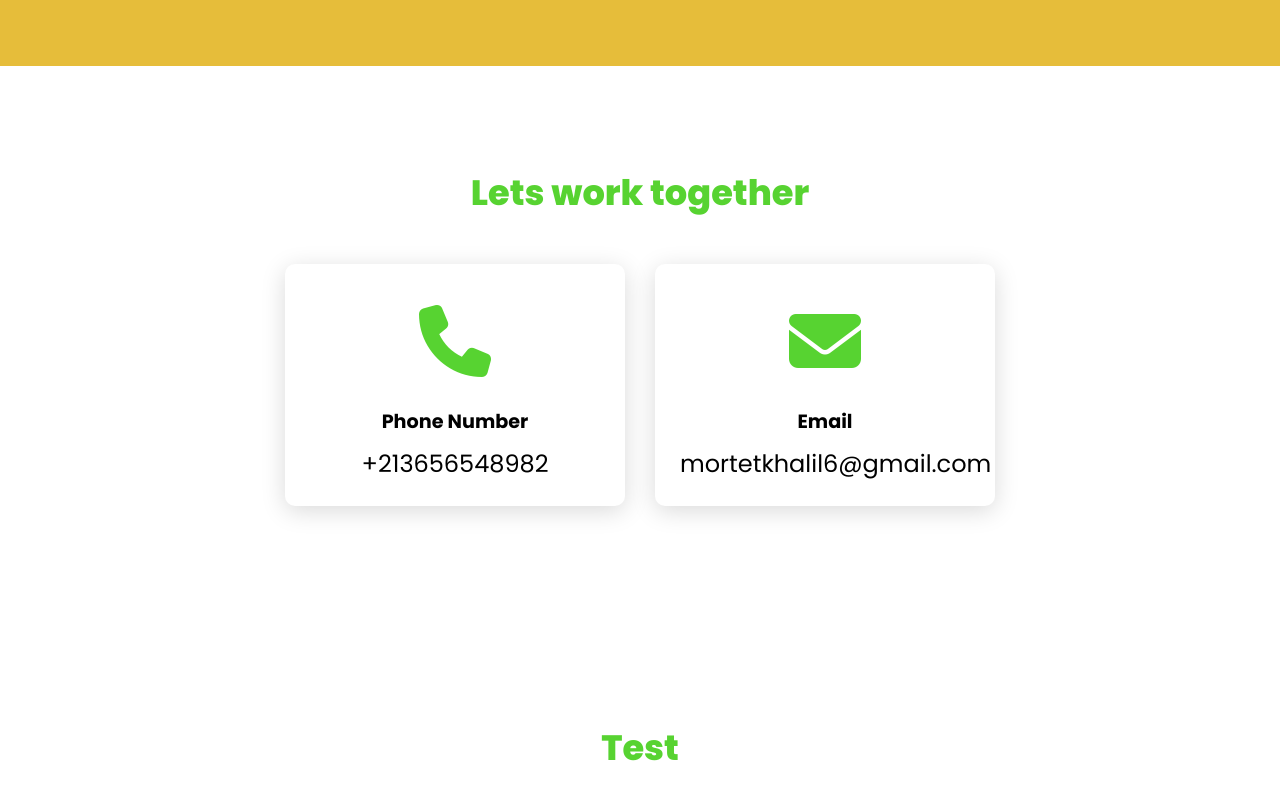
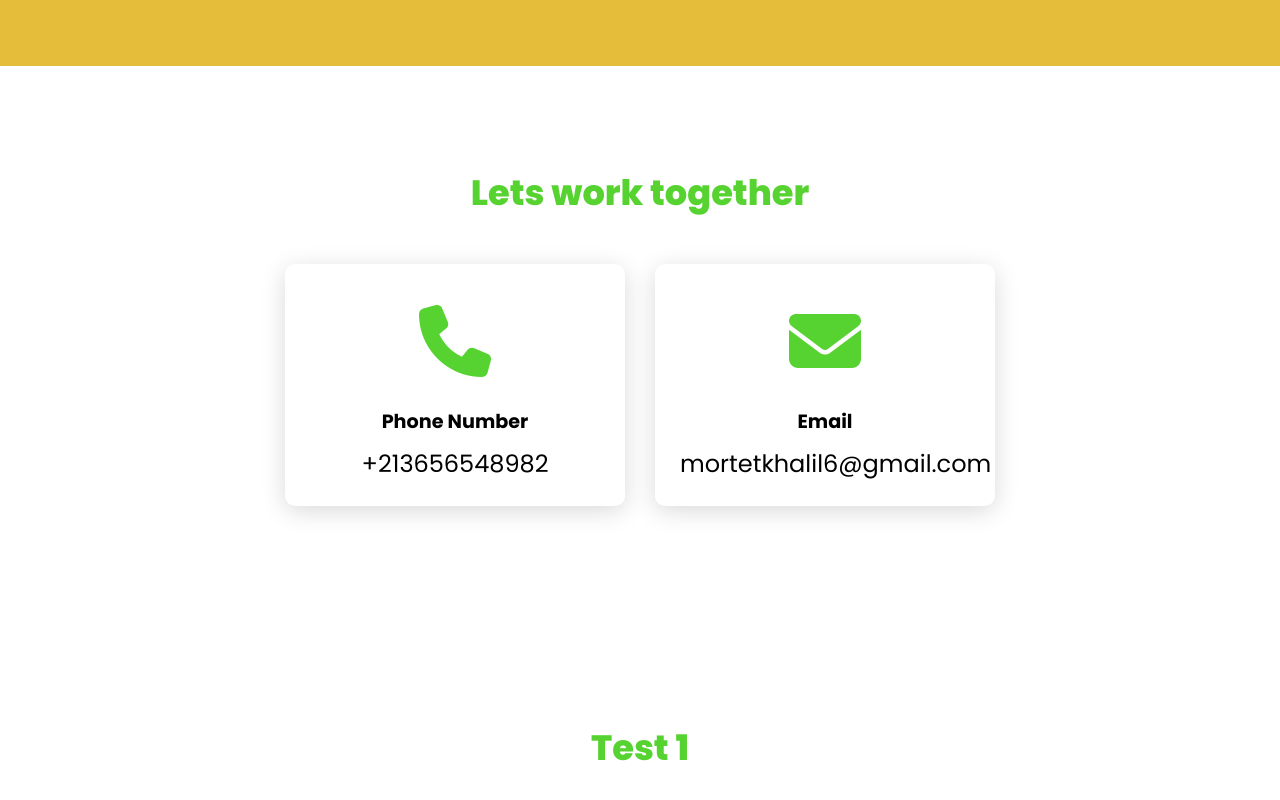
Before and after one commit to snax-cscc/test-1, a plain HTML site: page index.html in a window 1280 px wide. Shown: the part 3037-3837 px from the top of the page. Drawn offline with Linux system fonts and the light colour scheme.

Commit message:
Your commit message here

```diff
--- a/index.html
+++ b/index.html
@@ -208,7 +208,7 @@
   </section>
   <!--Footer-->
   <section>
-    <h2 class="title">Test</h2>
+    <h2 class="title">Test 1</h2>
   </section>
 </body>
 </html>
```
